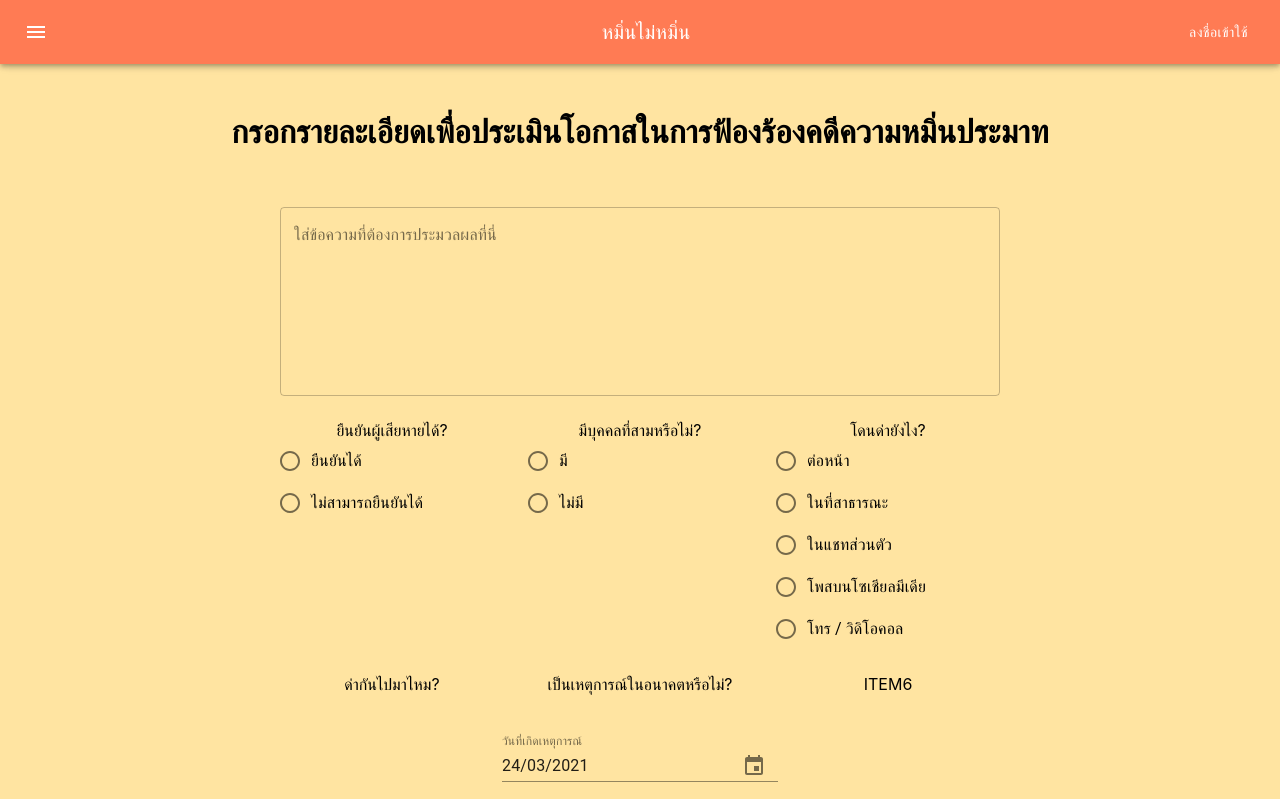
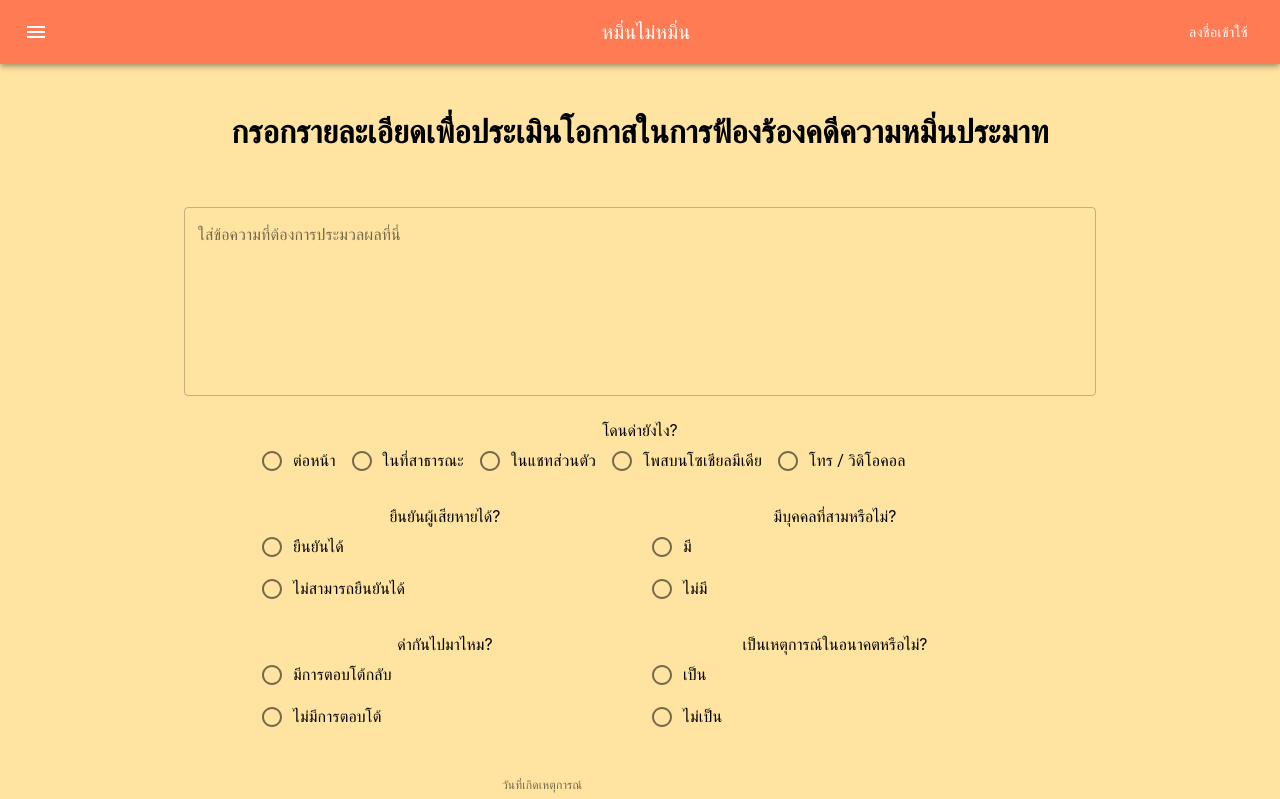
Before and after one commit to traviolus/MinMaiMin, a React (Create React App) app in the folder frontend/: page / in a window 1280 px wide. Shown: the top 799 px of the page. Built offline with nearby package versions, Linux system fonts and the light colour scheme.

Commit message:
frontend: add all remaining radiobuttons

```diff
--- a/frontend/src/components/SearchArea.tsx
+++ b/frontend/src/components/SearchArea.tsx
@@ -10,13 +10,13 @@ import Radio from '@material-ui/core/Radio';
 import RadioGroup from '@material-ui/core/RadioGroup';
 import FormControlLabel from '@material-ui/core/FormControlLabel';
 import FormControl from '@material-ui/core/FormControl';
-import FormHelperText from '@material-ui/core/FormHelperText';
-import FormLabel from '@material-ui/core/FormLabel';
+
+const situationArray = ['inperson', 'public', 'chat', 'social', 'videocall'];
 
 const useStyles = makeStyles((theme: Theme) =>
     createStyles({
         root: {
-            width: '60%',
+            width: '75%',
             alignItems: 'center',
             margin: 'auto auto'
         },
@@ -41,9 +41,9 @@ export default function SearchArea() {
     const [text, setText] = useState<string | null>('');
     const [victim, setVictim] = useState<boolean | null>(null);
     const [thirdPerson, setThirdPerson] = useState<boolean | null>(null);
-    const [situation, setSituation] = useState<Array<string>>(['inperson', 'public', 'chat', 'social', 'videocall']);
-    const [reaction, setReaction] = useState<boolean | null>();
-    const [future, setFuture] = useState<boolean | null>();
+    const [situation, setSituation] = useState<number | null>(null);
+    const [reaction, setReaction] = useState<boolean | null>(null);
+    const [future, setFuture] = useState<boolean | null>(null);
 
     function handleDateChange(date: Date | null) {
         setDate(date);
@@ -53,24 +53,30 @@ export default function SearchArea() {
         setText(e);
     }
 
-    function handleVictimChange(e: boolean){
+    function handleVictimChange(e: boolean) {
         setVictim(e);
     }
 
-    function handleThirdPersonChange(e: boolean){
+    function handleThirdPersonChange(e: boolean) {
         setThirdPerson(e);
     }
 
-    const mapSituation = situation.map(mapSituation => mapSituation)
+    function handleSituationChange(e: string) {
+        setSituation(parseInt(e));
+    }
 
-    const handleSituationChange = (e: string) => console.log((situation[parseInt(e)]))
+    function handleReactionChange(e: boolean) {
+        setReaction(e);
+    }
 
-    // function handleSituationChange(e: boolean){
-    //     setSituation(e);
-    // }
+    function handleFutureChange(e: boolean) {
+        setFuture(e);
+    }
 
     function handleSubmit() {
-        return
+        if (typeof(situation) === 'number') {
+            console.log(text, victim, thirdPerson, situationArray[situation], reaction, future, date);
+        }
     }
 
     function str2bool(value: string) {
@@ -100,23 +106,11 @@ export default function SearchArea() {
                             onChange={(e) => {handleTextChange(e.target.value);}}
                             />
                         </Grid>
-                        <Grid item xs={4} className={classes.dropdown}>
-                            ยืนยันผู้เสียหายได้?
-                            <RadioGroup aria-label="ผู้เสียหาย" name="ผู้เสียหาย" value={victim} onChange={(e) => {handleVictimChange(str2bool(e.target.value))}}>
-                                <FormControlLabel value={true} control={<Radio />} label="ยืนยันได้" />
-                                <FormControlLabel value={false} control={<Radio />} label="ไม่สามารถยืนยันได้" />
-                            </RadioGroup>
-                        </Grid>
-                        <Grid item xs={4} className={classes.dropdown}>
-                            มีบุคคลที่สามหรือไม่?
-                            <RadioGroup aria-label="บุคคลที่สาม" name="บุคคลที่สาม" value={thirdPerson} onChange={(e) => {handleThirdPersonChange(str2bool(e.target.value))}}>
-                                <FormControlLabel value={true} control={<Radio />} label="มี" />
-                                <FormControlLabel value={false} control={<Radio />} label="ไม่มี" />
-                            </RadioGroup>
-                        </Grid>
-                        <Grid item xs={4} className={classes.dropdown}>
+
+                        <Grid item xs={1} />
+                        <Grid item xs={10} className={classes.dropdown}>
                             โดนด่ายังไง?
-                            <RadioGroup aria-label="สถานการณ์" name="สถานการณ์" value={mapSituation} onChange={(e) => handleSituationChange(e.target.value)}>
+                            <RadioGroup row aria-label="สถานการณ์" name="สถานการณ์" value={situation} onChange={(e) => handleSituationChange(e.target.value)}>
                                 <FormControlLabel value={0} control={<Radio />} label="ต่อหน้า" />
                                 <FormControlLabel value={1} control={<Radio />} label="ในที่สาธารณะ" />
                                 <FormControlLabel value={2} control={<Radio />} label="ในแชทส่วนตัว" />
@@ -124,15 +118,41 @@ export default function SearchArea() {
                                 <FormControlLabel value={4} control={<Radio />} label="โทร / วิดิโอคอล" />
                             </RadioGroup>
                         </Grid>
-                        <Grid item xs={4} className={classes.dropdown}>
+                        <Grid item xs={1} />
+
+                        <Grid item xs={1} />
+                        <Grid item xs={5} className={classes.dropdown}>
+                            ยืนยันผู้เสียหายได้?
+                            <RadioGroup aria-label="ผู้เสียหาย" name="ผู้เสียหาย" value={victim} onChange={(e) => handleVictimChange(str2bool(e.target.value))}>
+                                <FormControlLabel value={true} control={<Radio />} label="ยืนยันได้" />
+                                <FormControlLabel value={false} control={<Radio />} label="ไม่สามารถยืนยันได้" />
+                            </RadioGroup>
+                        </Grid>
+                        <Grid item xs={5} className={classes.dropdown}>
+                            มีบุคคลที่สามหรือไม่?
+                            <RadioGroup aria-label="บุคคลที่สาม" name="บุคคลที่สาม" value={thirdPerson} onChange={(e) => handleThirdPersonChange(str2bool(e.target.value))}>
+                                <FormControlLabel value={true} control={<Radio />} label="มี" />
+                                <FormControlLabel value={false} control={<Radio />} label="ไม่มี" />
+                            </RadioGroup>
+                        </Grid>
+                        <Grid item xs={1} />
+
+                        <Grid item xs={1} />
+                        <Grid item xs={5} className={classes.dropdown}>
                             ด่ากันไปมาไหม?
+                            <RadioGroup aria-label="ตอบโต้" name="ตอบโต้" value={reaction} onChange={(e) => handleReactionChange(str2bool(e.target.value))}>
+                                <FormControlLabel value={true} control={<Radio />} label="มีการตอบโต้กลับ" />
+                                <FormControlLabel value={false} control={<Radio />} label="ไม่มีการตอบโต้" />
+                            </RadioGroup>
                         </Grid>
-                        <Grid item xs={4} className={classes.dropdown}>
+                        <Grid item xs={5} className={classes.dropdown}>
                             เป็นเหตุการณ์ในอนาคตหรือไม่?
+                            <RadioGroup aria-label="อนาคต" name="อนาคต" value={future} onChange={(e) => handleFutureChange(str2bool(e.target.value))}>
+                                <FormControlLabel value={true} control={<Radio />} label="เป็น" />
+                                <FormControlLabel value={false} control={<Radio />} label="ไม่เป็น" />
+                            </RadioGroup>
                         </Grid>
-                        <Grid item xs={4} className={classes.dropdown}>
-                            ITEM6
-                        </Grid>
+                        <Grid item xs={1} />
 
                         <Grid item xs={12}>
                             <MuiPickersUtilsProvider utils={DateFnsUtils} locale={thLocale}>
@@ -152,7 +172,7 @@ export default function SearchArea() {
 
                         <Grid item xs={3} />
                         <Grid item xs={3}>
-                            <Button variant='contained' color='primary' size='large' className={classes.submitButton}>
+                            <Button variant='contained' color='primary' size='large' className={classes.submitButton} onClick={handleSubmit}>
                                 คำนวณ
                             </Button>
                         </Grid>
```
